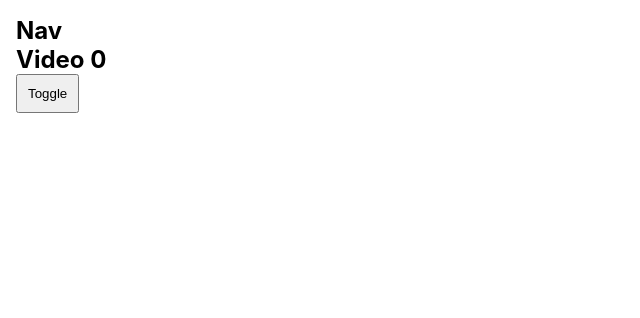
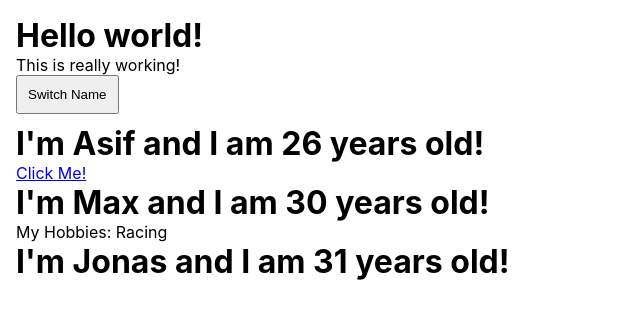
Before and after one commit to Asif-newaz/try-react, a React (Create React App) app: page / in a window 1280 px wide. Shown: the top 318 px of the page, without its empty margins (0-640 px from the left). Built offline with nearby package versions, Linux system fonts and the light colour scheme.

Commit message:
back to class based component

```diff
--- a/src/App.js
+++ b/src/App.js
@@ -1,41 +1,44 @@
-// import React, { Component } from "react";
-import React, { useState } from "react";
+import React, { Component } from "react";
 // import React from "react";
+// import React, { useState } from "react";
 import "./App.css";
-// import Person from "./Person/Person";
-// import { Button } from "@material-ui/core";
 // import logo from "./logo.svg";
-// import { Autocomplete } from "@material-ui/lab";
-// import TextField from '@material-ui/core/TextField';
+import Person from "./Person/Person";
 // import Nav from "./components/TwitterProps/Nav";
 // import Tweets from "./components/TwitterProps/Tweets";
-import Nav from "./components/TwitterState/Nav";
-import Video from "./components/TwitterState/Video";
+// import Nav from "./components/TwitterState/Nav";
+// import Video from "./components/TwitterState/Video";
 
 // Functional component
-function App() {
-  // const [personsState, setPersonsState] = useState({
-  //   persons: [
-  //     { name: "Asif", age: 26 },
-  //     { name: "Max", age: 30 },
-  //     { name: "Jonas", age: 31 },
-  //   ],
 
-  //   otherState: "Some other value",
-  // });
+// function App() {
+  // Learnt { useState } functional state from Maximilian
+  /*
+  const [personsState, setPersonsState] = useState({
+    persons: [
+      { name: "Asif", age: 26 },
+      { name: "Max", age: 30 },
+      { name: "Jonas", age: 31 },
+    ],
 
-  // console.log(personsState);
+    otherState: "Some other value",
+  });
 
-  // const switchNameHandler = () => {
-  //   setPersonsState({
-  //     persons: [
-  //       { name: "Asif Newaz", age: 27 },
-  //       { name: "Maximillian", age: 30 },
-  //       { name: "Jonas", age: 31 },
-  //     ],
-  //   });
-  // };
+  console.log(personsState);
 
+  const switchNameHandler = () => {
+    setPersonsState({
+      persons: [
+        { name: "Asif Newaz", age: 27 },
+        { name: "Maximillian", age: 30 },
+        { name: "Jonas", age: 31 },
+      ],
+    });
+  };
+*/
+
+  // Learnt state from DevEd
+  /*
   const [counter, setCounter] = useState(0);
   const [toggle, setToggle] = useState(true);
 
@@ -50,23 +53,38 @@ function App() {
   const toggler = () => {
     setToggle((prev) => !prev);
   };
+*/
 
   // Working with state
-  return (
-    <div className="App">
-      <Nav toggle={toggle}/>
+  // return (
+    // <div className="App">
+      {/*
+      // These component used for learning state from DevEd
+      <Nav toggle={toggle} />
       <Video nr={counter} setToggle={toggler} />
-      {/* <h1 className={toggle ? "active" : ""}>Counter {counter}</h1>
+      */}
+
+      {/*
+      // This portion of code used for learning state from DevEd
+      <h1 className={toggle ? "active" : ""}>Counter {counter}</h1>
 
       <button onClick={increment}>Click me to increment!</button>
       <button onClick={reset}>Reset</button>
 
-      <button onClick={toggler}>Click me!</button> */}
-      {/* <div className="home">
-        <Nav />
-        <Tweets />
-      </div> */}
-      {/* <h1>Hello world!</h1>
+      <button onClick={toggler}>Click me!</button>
+       */}
+
+      {/*
+      // These two components used for learning props from DevEd
+        <div className="home">
+          <Nav />
+          <Tweets />
+        </div>
+      */}
+
+      {/*
+      // These components used for learning state from Maximilian
+      <h1>Hello world!</h1>
       <p>This is really working!</p>
 
       <button onClick={switchNameHandler}>Switch Name</button>
@@ -89,8 +107,8 @@ function App() {
         name={personsState.persons[2].name}
         age={personsState.persons[2].age}
       /> */}
-    </div>
-  );
+    // </div>
+  // );
 
   // Working with props
   /*
@@ -117,12 +135,11 @@ function App() {
       React.createElement("h1", null, "Hi, I'm a React App")
     );
     */
-}
+// }
 
-export default App;
+// export default App;
 
 // Class based component
-/*
 class App extends Component {
   state = {
     persons: [
@@ -169,9 +186,6 @@ class App extends Component {
           name={this.state.persons[2].name}
           age={this.state.persons[2].age}
         />
-        <Button color="secondary" disabled={false}>
-          Hello World
-        </Button>
       </div>
     );
   }
@@ -201,4 +215,3 @@ class App extends Component {
 }
 
 export default App;
-*/
```
